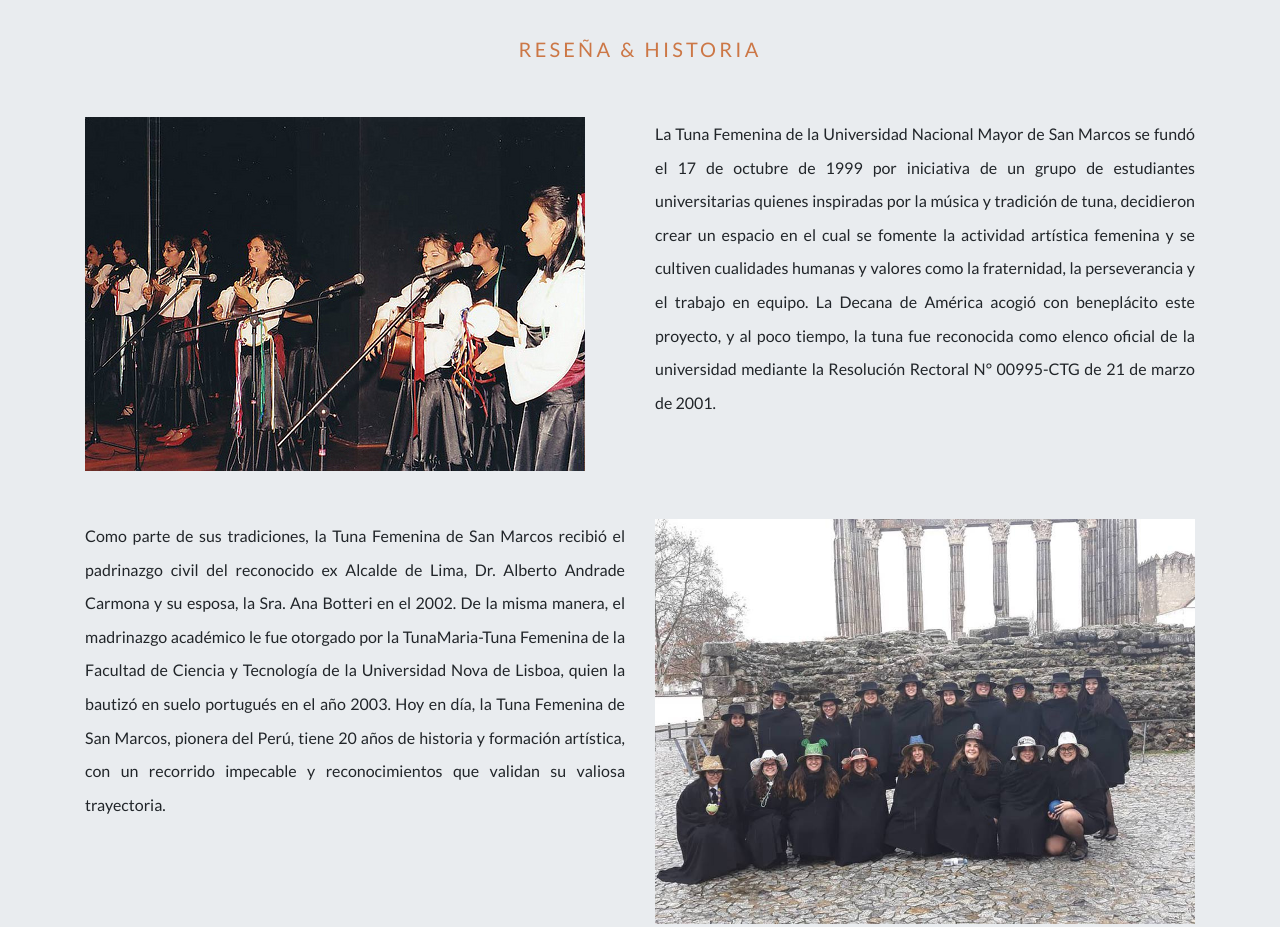
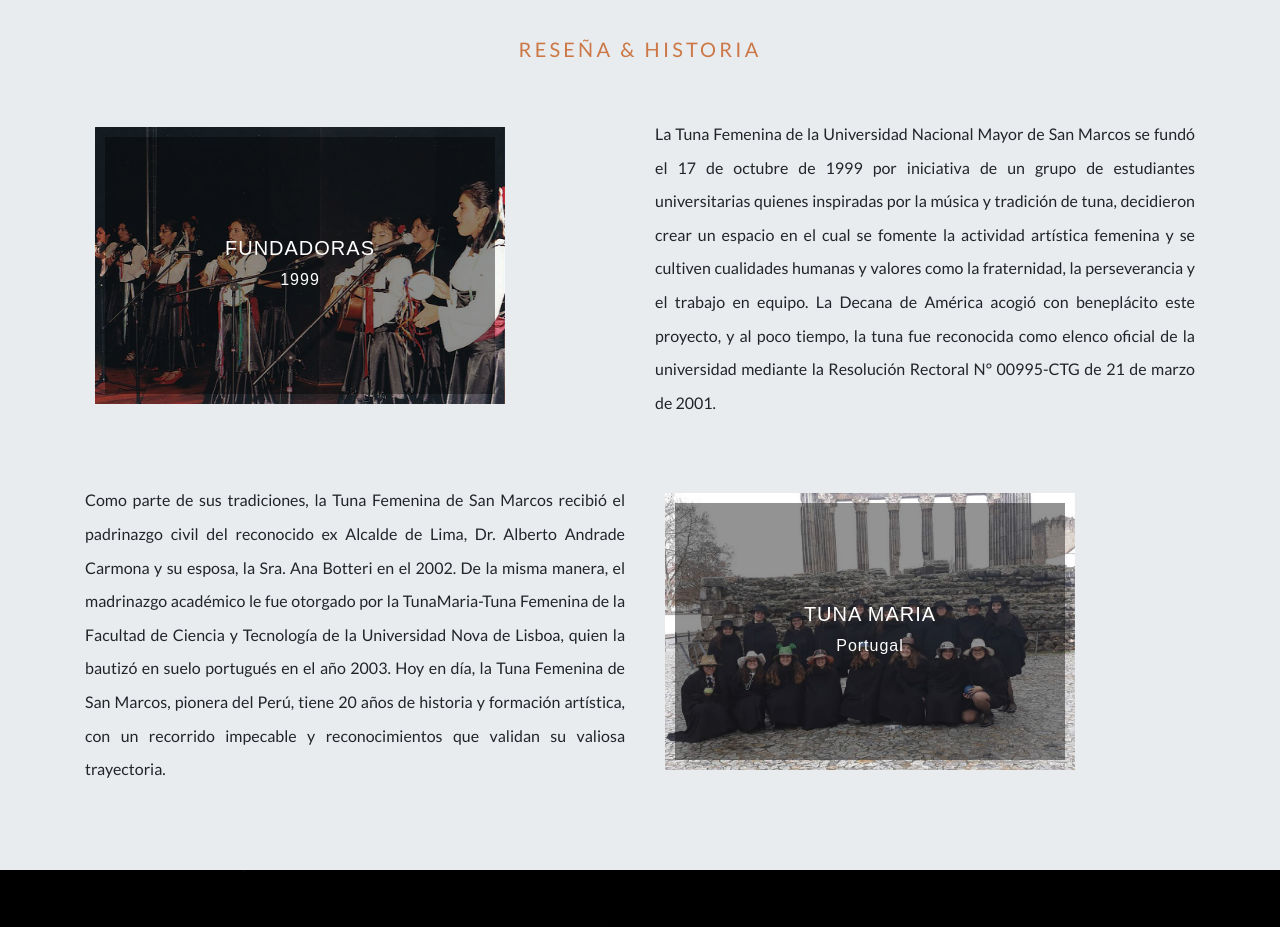
Before and after one commit to mirelatv/tunafemeninaSanMarquina, a plain HTML site: page index.html in a window 1280 px wide. Shown: the part 912-1839 px from the top of the page. Drawn offline with nearby package versions, Linux system fonts and the light colour scheme.

Commit message:
subiendo cambios again

```diff
--- a/CSS/main.css
+++ b/CSS/main.css
@@ -568,7 +568,7 @@ ul li  a:hover {
 
 
 
-.textAhijadas{
+/*.textAhijadas{
 	text-align: justify;
 	line-height: 2.5rem;
 	font-size: 16px;
@@ -576,7 +576,127 @@ ul li  a:hover {
 	margin-left: 1em;
 	color: black;
 
+}*/
+
+.tamano{
+	height: 276.50px;
+	width: 430px;
 }
+.tamano2{
+	height: 276.50px;
+	width: 430px;
+
+
+}
+
+.snip1584 {
+  font-family: 'Raleway', sans-serif;
+  position: relative;
+  display: inline-block;
+  overflow: hidden;
+  margin: 10px;
+  min-width: 310px;
+  max-width: 410px;
+  width: 100%;
+  color: #ffffff;
+  font-size: 16px;
+  text-align: left;
+}
+.snip1584 * {
+  -webkit-box-sizing: border-box;
+  box-sizing: border-box;
+  -webkit-transition: all 0.25s ease;
+  transition: all 0.25s ease;
+}
+.snip1584:before {
+  position: absolute;
+  top: 10px;
+  bottom: 10px;
+  left: 10px;
+  right: 10px;
+  top: 100%;
+  content: '';
+  background-color: rgba(5, 5, 5, 0.432);
+  -webkit-transition: all 0.25s ease;
+  transition: all 0.25s ease;
+  -webkit-transition-delay: 0.25s;
+  transition-delay: 0.25s;
+}
+.snip1584 img {
+  vertical-align: top;
+  max-width: 100%;
+  backface-visibility:hidden;
+
+}
+.snip1584 figcaption {
+  position: absolute;
+  top: 0;
+  bottom: 0;
+  left: 0;
+  right: 0;
+  z-index: 0;
+  align-items: center;
+  display: flex;
+  flex-direction: column;
+  justify-content: center;
+}
+.snip1584 h5,
+.snip1584 h8 {
+  margin: 0;
+  opacity: -1;
+  letter-spacing: 1px;
+}
+.snip1584 h5 {
+  -webkit-transform: translateY(-100%);
+  transform: translateY(-100%);
+
+  font-weight: 200;
+  -webkit-transition-delay: 0.05s;
+  transition-delay: 0.05s;
+  margin-bottom: 5px;
+}
+.snip1584 h8 {
+  font-weight: normal;
+
+  padding: 3px 10px;
+  -webkit-transform: translateY(-100%);
+  transform: translateY(-100%);
+  -webkit-transition-delay: 0s;
+  transition-delay: 0s;
+}
+.snip1584 a {
+  position: absolute;
+  top: 0;
+  bottom: 0;
+  left: 0;
+  right: 0;
+  z-index: 1;
+}
+.snip1584:hover:before,
+.snip1584.hover:before {
+  top: 10px;
+  -webkit-transition-delay: 0s;
+  transition-delay: 0s;
+}
+.snip1584:hover h5,
+.snip1584.hover h5,
+.snip1584:hover h8,
+.snip1584.hover h8 {
+  -webkit-transform: translateY(0);
+  transform: translateY(0);
+  opacity: 1;
+}
+.snip1584:hover h5,
+.snip1584.hover h5 {
+  -webkit-transition-delay: 0.3s;
+  transition-delay: 0.3s;
+}
+.snip1584:hover h8,
+.snip1584.hover h8 {
+  -webkit-transition-delay: 0.2s;
+  transition-delay: 0.2s;
+}
+
 
 
 /*imagfenes Ahijadas*/
@@ -594,6 +714,12 @@ ul li  a:hover {
 }
 
 
+.colorsubtitle{
+	color: #000;
+	margin-top: -150px;
+	font-size: 35px;
+	margin-left: 100px;
+}
 
 /* Circle */
 
@@ -780,6 +906,9 @@ nav ul li a {
   flex-flow: row wrap;
   justify-content: center;
 }
+.colorsubtitle{
+	display: none;
+}
 
 .LogoSmFooter{
 	width: 152px;
--- a/index.html
+++ b/index.html
@@ -113,11 +113,9 @@
       </ol>
       <div class="carousel-inner">
 
+
+
         <div class="carousel-item active">
-          <img class="d-block w-100 carrouselImg img-fluid" src="assets/images/letras.jpg" alt="First slide">
-        </div>
-
-        <div class="carousel-item">
           <img class="d-block w-100 img-fluid carrouselImg" src="assets/images/caminantes.jpg" alt="Third slide">
         </div>
         <div class="carousel-item">
@@ -147,7 +145,14 @@
 
     <div class="row">
       <div class=" padre col-12 col-sm-12 col-md-6 col-lg-6 col-xl-6">
-        <img class=" resenaImagen img-fluid information" src=" assets/images/rondalla.jpg" alt="">
+          <figure class="snip1584 hover"><img class="tamano" src="assets/images/rondalla.jpg" alt="sample119"/>
+            <figcaption>
+              <h5 class="align-center">FUNDADORAS</h5>
+              <h8>1999</h8>
+
+            </figcaption><a href="#"></a>
+          </figure>
+
 
       </div>
       <div class="col-12 col-sm-12 col-md-6 col-lg-6 col-xl-6">
@@ -175,8 +180,13 @@
           su valiosa trayectoria. </p>
       </div>
       <div class="col-12 col-sm-12 col-md-6 col-lg-6 col-xl-6 marias">
-        <img class=" resenaImagen img-fluid" src=" assets/images/marias.jpg" alt="">
+          <figure class="snip1584 hover"><img class="tamano" src="assets/images/marias.jpg" alt="sample119"/>
+            <figcaption>
+              <h5 class="align-center">TUNA MARIA</h5>
+              <h8>Portugal</h8>
 
+            </figcaption><a href="#"></a>
+          </figure>
 
       </div>
     </div>
@@ -269,43 +279,47 @@
         </div>
       </div>
     </section>
-    <section class="container">
-      <div class="row">
-        <div class="col-12 col-sm-12 col-md-6 col-lg-6 col-xl-6 hover15">
-          <img class="sizeAhijadas " src="assets/images/utp.jpg" alt="">
-          <p class="text-center titleAhijadas hover"> Ahijadas : Universidad Tecnológica del Perú</p>
-        </div>
-        <div class="col-12 col-sm-12 col-md-6 col-lg-6 col-xl-6 hover15">
-          <img class="sizeAhijadas " src="assets/images/pedrogallo.jpg" alt="">
-          <p class="text-center titleAhijadas hover"> Ahijadas : Universidad Pedro Ruiz Gallo</p>
-        </div>
-      </div>
-      <br>
-      <div class="row">
-        <div class="col-12 col-sm-12 col-md-6 col-lg-6 col-xl-6 hover15 ">
-          <img class="sizeAhijadas " src="assets/images/cañete.jpg" alt="">
-          <p class="text-center titleAhijadas hover"> Ahijadas : Universidad Nacional de Cañete</p>
-        </div>
-        <div class="col-12 col-sm-12 col-md-6 col-lg-6 col-xl-6 hover15">
-          <img class="sizeAhijadas " src="assets/images/cuzco.jpg" alt="">
-          <p class="text-center titleAhijadas hover"> Ahijadas : Universidad Andina de Cusco</p>
-        </div>
-      </div>
-      <br>
-      <div class="row">
-        <div class="col-12 col-sm-12 col-md-6 col-lg-6 col-xl-6 hover15">
-          <img class="sizeAhijadas " src="assets/images/unesco.jpg" alt="">
-          <p class="text-center titleAhijadas hover">Conferencia UNESCO - I Bienal Tunas Perú </p>
-        </div>
-        <div class="col-12 col-sm-12 col-md-6 col-lg-6 col-xl-6 hover15">
-          <img class="sizeAhijadas " src="assets/images/congreso2.jpg" alt="">
-          <p class="text-center titleAhijadas hover"> Conferencia UNESCO - I Bienal Tunas Perú </p>
-        </div>
-      </div>
-      <br>
-      <br>
-      <br>
+
+
+    <section class="container-fluid
+    ">
+
+        <figure class="snip1584"><img src="assets/images/utp.jpg" alt="sample87"/>
+          <figcaption>
+            <h5 class=" "> TECNOLOGICA DEL PERU</h5>
+
+
+
+          </figcaption><a href="#"></a>
+        </figure>
+        <figure class="snip1584 hover"><img class="tamano" src="assets/images/pedrogallo.jpg" alt="sample119"/>
+          <figcaption>
+            <h5 class="align-center">PEDRO RUIZ GALLO</h5>
+
+          </figcaption><a href="#"></a>
+        </figure>
+        <figure class="snip1584"><img src="assets/images/cañete.jpg" alt="sample87"/>
+          <figcaption>
+            <h5 class=" align-center">UNIVERSIDAD NACIONAL DE CAÑETE</h5>
+
+
+
+          </figcaption><a href="#"></a>
+        </figure>
+        <figure class="snip1584 hover"><img class="tamano2" src="assets/images/cuzco.jpg" alt="sample119"/>
+          <figcaption>
+            <h5 class="align-center ">NACIONAL DE CUSCO</h5>
+
+          </figcaption><a href="#"></a>
+        </figure>
+
+        <p class="subTitle colorsubtitle">... y la familia seguirá creciendo...</p>
+
     </section>
+    <br><br><br>
+    <br><br><br><br><br>
+
+
 
 
 
```
Also changed, not shown: views/life.html (+2 -7 lines), assets/images/adove.jpeg (added), assets/images/guit.jpg (added), assets/images/hoyBienal.jpg (added), assets/images/vero-chico.jpg (added), assets/images/vero-min-min.jpg (added), assets/images/vero-min.jpg (added), assets/images/vero.jpg (added).
